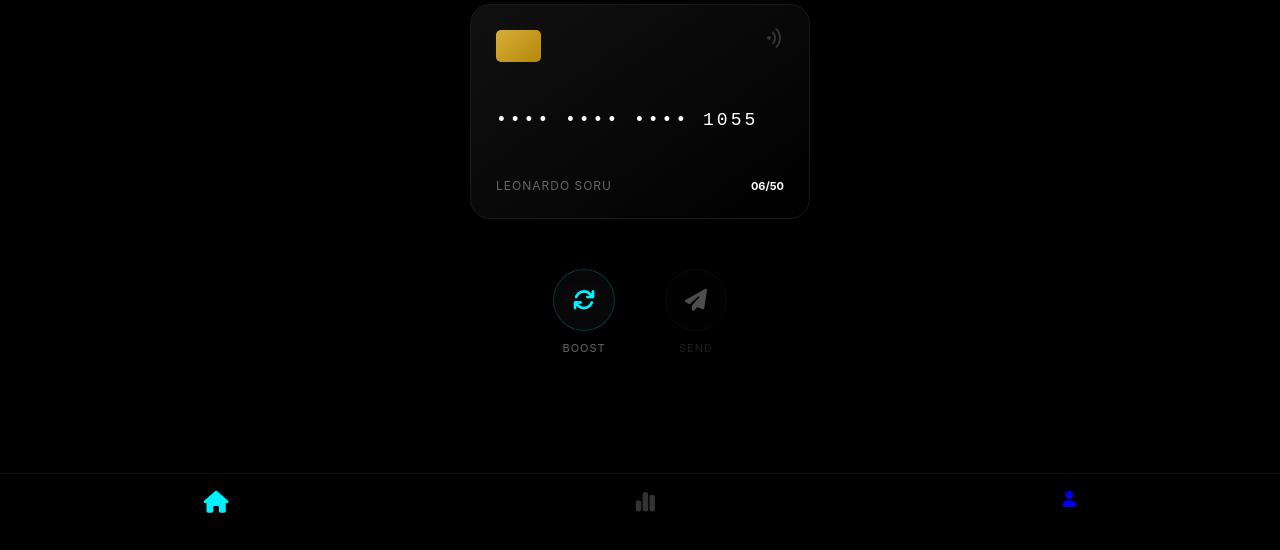
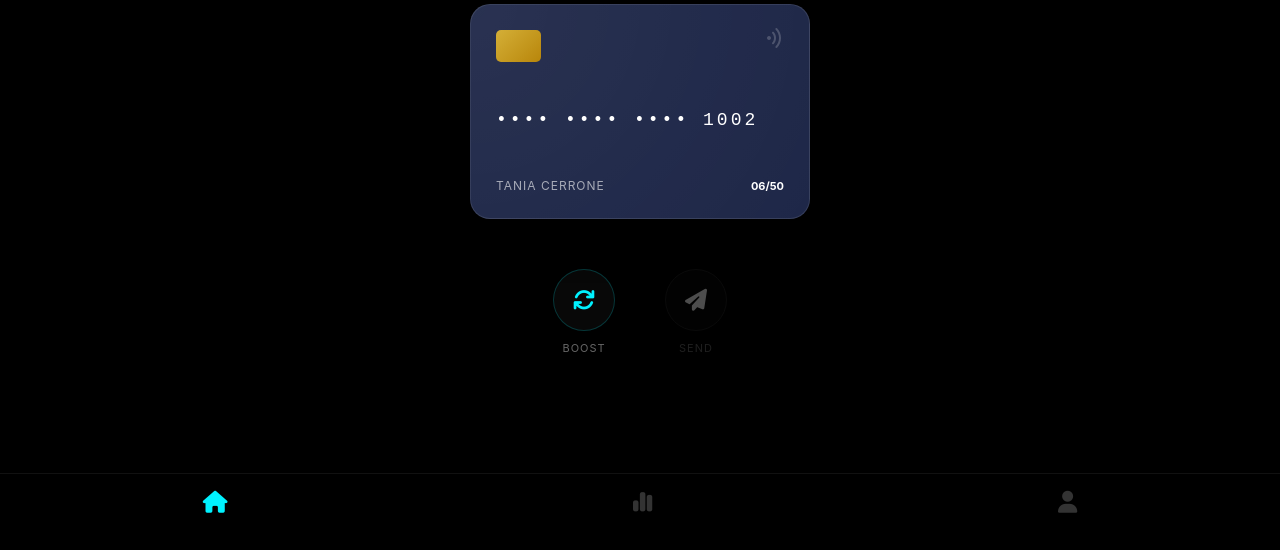
Before and after one commit to delta-bank/tania, a plain HTML site: page index.html in a window 1280 px wide. Shown: the part 250-800 px from the top of the page. Drawn offline with Linux system fonts and the light colour scheme.

Commit message:
Update index.html

```diff
--- a/index.html
+++ b/index.html
@@ -8,7 +8,7 @@
     <style>
         :root {
             --bg: #000000;
-            --card-bg: #0a0a0a;
+            --card-color: #1e2748; /* Il tuo nuovo colore */
             --accent: #00f2ff;
             --text-dim: #666;
         }
@@ -65,20 +65,23 @@
         /* CONTENT AREA */
         .main { flex: 1; padding: 0 25px; display: flex; flex-direction: column; align-items: center; }
 
-        /* TESSERA MODERNA */
+        /* TESSERA CON COLORE #1e2748 */
         .card {
             width: 100%;
             max-width: 340px;
             aspect-ratio: 1.58 / 1;
-            background: linear-gradient(145deg, #111, #000);
+            background-color: var(--card-color);
+            /* Sfumatura leggera per dare profondità al blu */
+            background-image: radial-gradient(circle at top left, rgba(255,255,255,0.05), transparent);
             border-radius: 20px;
             padding: 25px;
             position: relative;
             display: flex;
             flex-direction: column;
             justify-content: space-between;
-            border: 1px solid #1a1a1a;
+            border: 1px solid rgba(255, 255, 255, 0.1);
             box-shadow: 0 15px 40px rgba(0,0,0,0.6);
+            overflow: hidden;
         }
 
         .card-chip {
@@ -88,10 +91,10 @@
             border-radius: 5px;
         }
 
-        .card-number { font-size: 18px; letter-spacing: 3px; color: #fff; font-family: monospace; }
+        .card-number { font-size: 18px; letter-spacing: 3px; color: #fff; font-family: monospace; z-index: 2; }
 
-        .card-bottom { display: flex; justify-content: space-between; align-items: flex-end; }
-        .card-name-txt { font-size: 12px; letter-spacing: 1px; text-transform: uppercase; color: var(--text-dim); }
+        .card-bottom { display: flex; justify-content: space-between; align-items: flex-end; z-index: 2; }
+        .card-name-txt { font-size: 12px; letter-spacing: 1px; text-transform: uppercase; color: rgba(255,255,255,0.6); }
 
         /* TASTI AZIONE */
         .actions { display: flex; gap: 50px; margin-top: 50px; }
@@ -141,21 +144,21 @@
 
     <div class="balance-section">
         <p class="label">Total Balance</p>
-        <h1 class="balance">€ 1.250,00</h1>
+        <h1 class="balance">€ 1.000,00</h1>
     </div>
 
     <main class="main">
         <div class="card">
             <div style="display: flex; justify-content: space-between; align-items: flex-start;">
                 <div class="card-chip"></div>
-                <i class="fa-solid fa-wifi" style="transform: rotate(90deg); color: #333;"></i>
+                <i class="fa-solid fa-wifi" style="transform: rotate(90deg); color: rgba(255,255,255,0.2);"></i>
             </div>
 
-            <div class="card-number">•••• •••• •••• 1055</div>
+            <div class="card-number">•••• •••• •••• 1002</div>
 
             <div class="card-bottom">
-                <p class="card-name-txt">LEONARDO SORU</p>
-                <p style="font-size: 11px; font-weight: bold;">06/50</p>
+                <p class="card-name-txt">TANIA CERRONE</p>
+                <p style="font-size: 11px; font-weight: bold; color: white;">06/50</p>
             </div>
         </div>
 
@@ -175,7 +178,7 @@
     <nav class="nav-bar">
         <a href="#" class="nav-link active-link"><i class="fa-solid fa-house"></i></a>
         <a href="#" class="nav-link"><i class="fa-solid fa-chart-simple"></i></a>
-        <a href="#" class="nav-item"><i class="fa-solid fa-user"></i></a>
+        <a href="#" class="nav-link"><i class="fa-solid fa-user"></i></a>
     </nav>
 
 </body>
```
